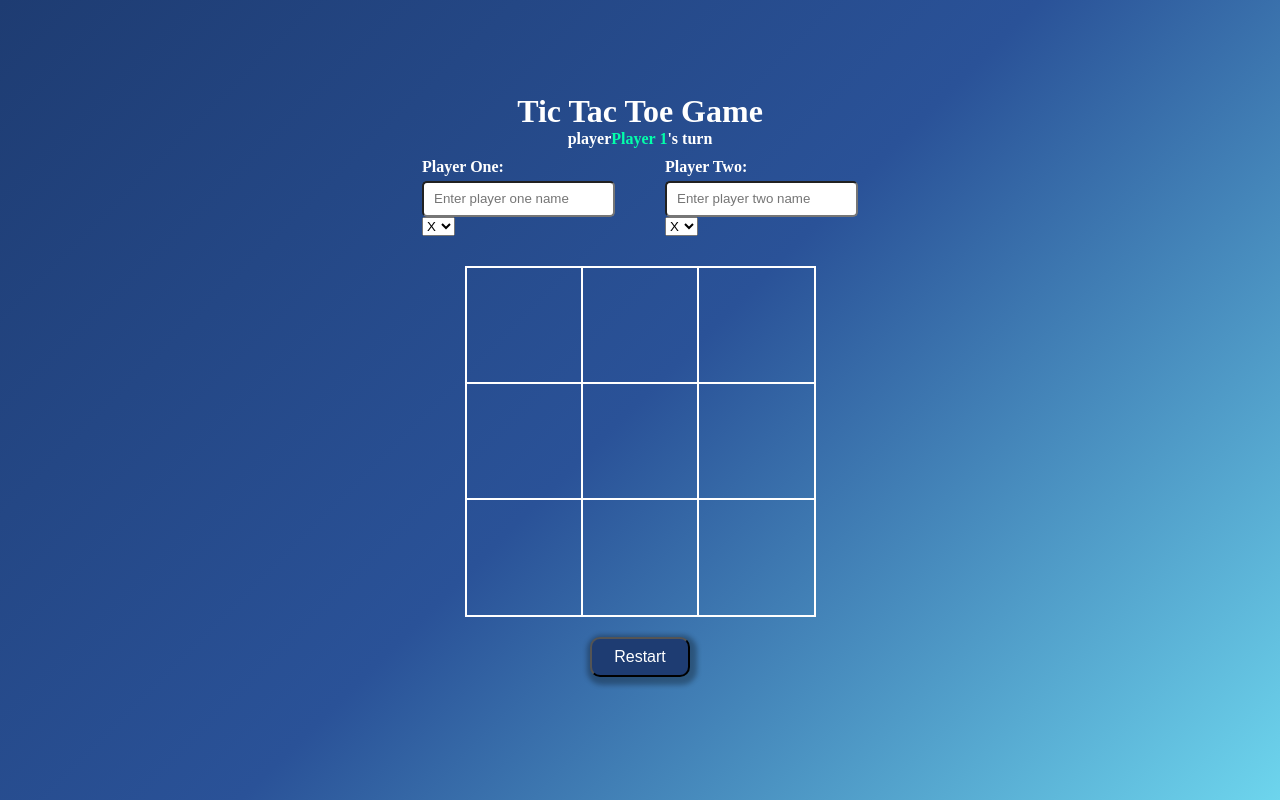
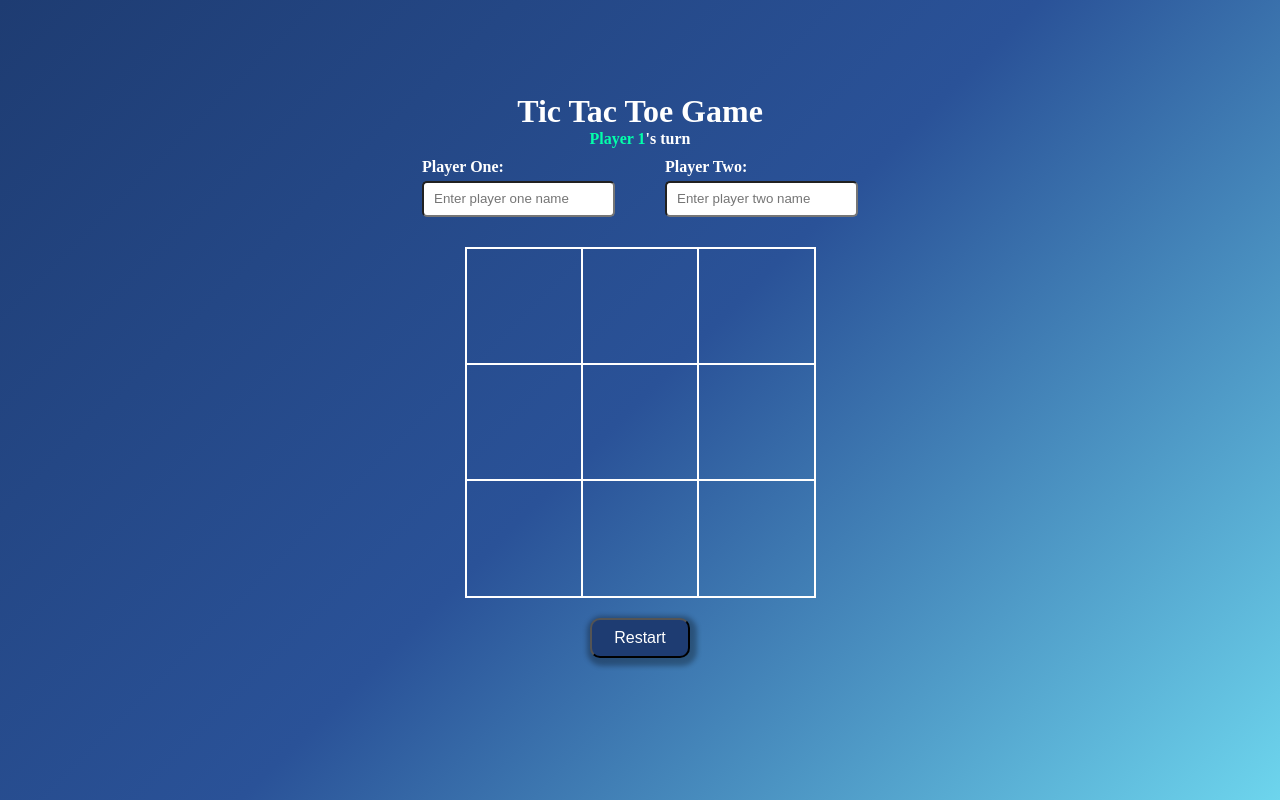
Before and after one commit to basliel2025/Tic-Tac-Toe, a plain HTML site: page index.html in a window 1280 px wide. Drawn offline with Linux system fonts and the light colour scheme.

Commit message:
Removed unwanted parts like the section and the player's turn span

```diff
--- a/index.html
+++ b/index.html
@@ -11,24 +11,16 @@
     <div class="container">
         <h1>Tic Tac Toe Game</h1>
         <section class="turn">
-           <span> player<span class="display-player playerX">X</span>'s turn</span>
+           <span class="display-player playerX">X</span><span>'s turn</span>
         </section>
         <div class="Options">
             <div class="player-one">
       <label for="first">Player One: </label>
       <input id="first" type="text" placeholder="Enter player one name" required>
-      <select>
-        <option value="X">X</option>
-        <option value="O">O</option>
-      </select>
     </div>
       <div class="player-two">
       <label for="second">Player Two: </label>
       <input id="second" type="text" placeholder="Enter player two name" required>
-      <select>
-        <option value="X">X</option>
-        <option value="O">O</option>
-      </select>
       </div>
         </div>
         <div class="Board">
```
